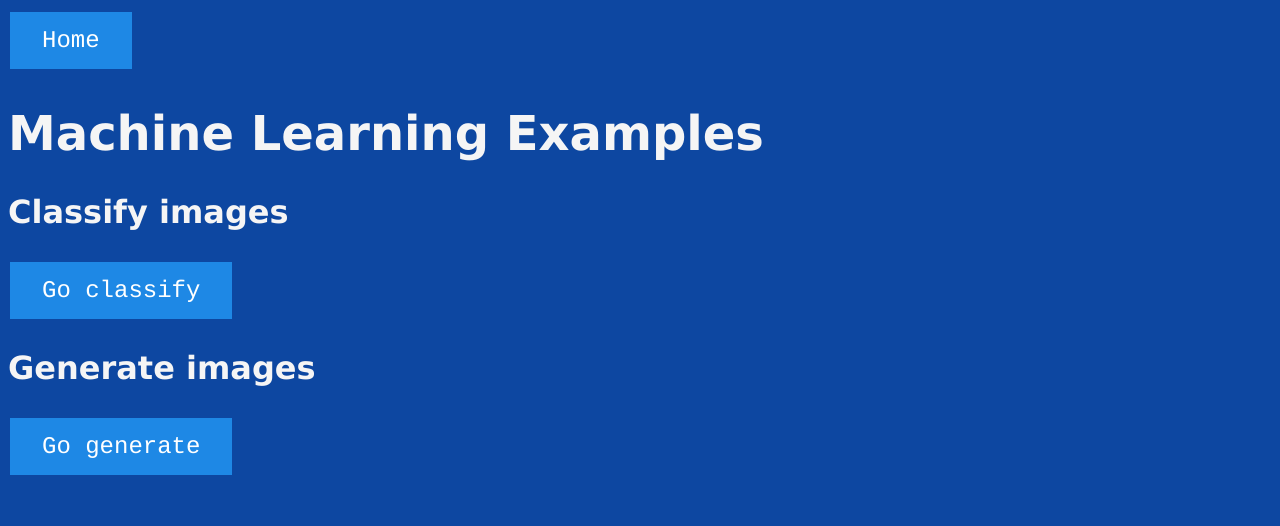
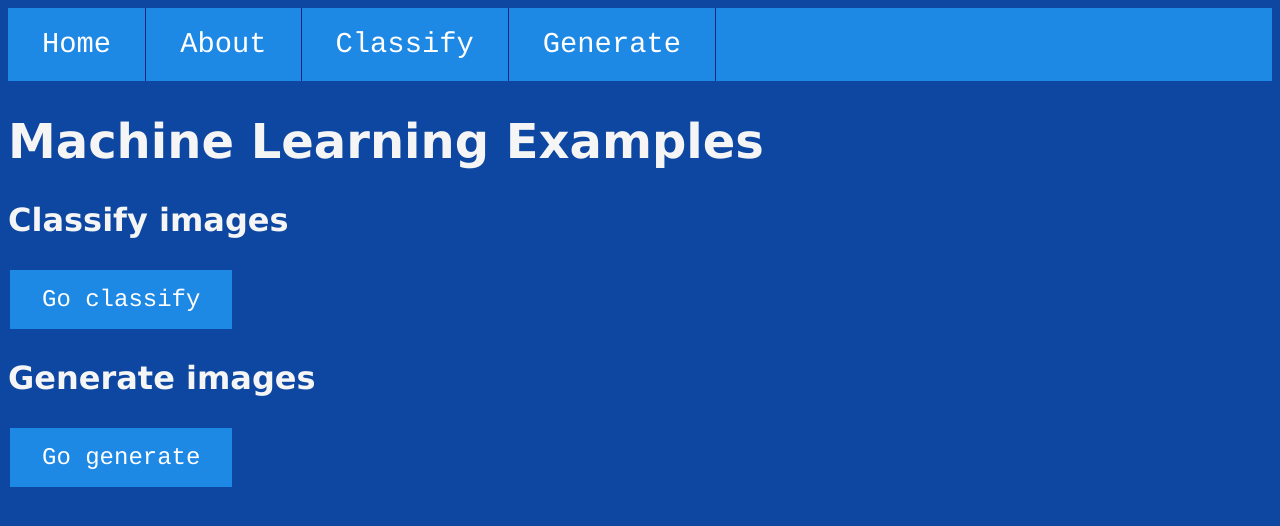
Before and after one commit to caleb-james-smith/LearningTensorflow, a Python web app: template flask/templates/main.html in a window 1280 px wide. Shown: the top 526 px of the page. Run offline with Jinja, Linux system fonts and the light colour scheme; the template is opened without the code that fills it, so the values that code supplies are empty.

Commit message:
include nav bar using buttons

```diff
--- a/flask/main.py
+++ b/flask/main.py
@@ -44,6 +44,11 @@ configure_uploads(app, upload_sets=photos)
 # main page
 @app.route('/')
 def main():
+    return render_template('main.html')
+
+#about page
+@app.route('/')
+def about():
     return render_template('main.html')
 
 # choose digit to generate
--- a/flask/static/styles/style.css
+++ b/flask/static/styles/style.css
@@ -33,11 +33,31 @@ tr:nth-child(odd) {
 tr:nth-child(even) {
   background-color: #E0E0E0;
 }
+.nav {
+    background-color: #1E88E5;
+    color: white;
+}
+.nav ul {
+    padding: 0px;
+    margin: 0px;
+    list-style-type: none;
+    font-size: 0px;
+}
+.nav ul li {
+    padding: 0px;
+    text-align: center;
+    font-size: 1.2rem;
+    border-bottom: 1px solid #1A237E;
+    transition: background-color 0.5s;
+}
+.nav ul li:hover {
+    background-color: #1A237E;
+}
 .button {
   background-color: #1E88E5;
   border: none;
   color: white;
-  padding: 15px 32px;
+  padding: 16px 32px;
   text-align: center;
   text-decoration: none;
   display: inline-block;
@@ -45,4 +65,20 @@ tr:nth-child(even) {
   font-size: 150%;
   margin: 4px 2px;
   cursor: pointer;
+  transition: background-color 0.5s;
 }
+.button:hover {
+    background-color: #1A237E;
+}
+/* change css format for wide screens */
+@media screen and (min-width: 700px) {
+    .nav ul {
+        text-align: left;
+    }
+    .nav ul li {
+        display: inline-block;
+        border-bottom: 0px;
+        border-right: 1px solid #1A237E;
+        text-align: left;
+    }
+}
--- a/flask/templates/main.html
+++ b/flask/templates/main.html
@@ -2,14 +2,38 @@
 <html>
 
 <head>
+    <title>Machine Learning</title>
+    <meta charset="utf-8" />
+    <meta name="description" content="Machine learning with tensorflow." />
+    <link rel="icon" href="{{ url_for('static',filename='icons/knight_color.ico') }}">
     <link rel= "stylesheet" type= "text/css" href= "{{ url_for('static',filename='styles/style.css') }}">
-    <title>Main Page</title>
 </head>
 
 <body>
-    <form method=GET action="{{ url_for('main') }}">
-        <input type="submit" class="button" value="Home">
-    </form>
+    <div class="nav">
+        <ul>
+            <li>
+                <form method=GET action="{{ url_for('main') }}">
+                    <input type="submit" class="button" value="Home">
+                </form>
+            </li>
+            <li>
+                <form method=GET action="{{ url_for('about') }}">
+                    <input type="submit" class="button" value="About">
+                </form>
+            </li>
+            <li>
+                <form method=GET action="{{ url_for('upload') }}">
+                    <input type="submit" class="button" value="Classify">
+                </form>
+            </li>
+            <li>
+                <form method=GET action="{{ url_for('generate') }}">
+                    <input type="submit" class="button" value="Generate">
+                </form>
+            </li>
+        </ul>
+    </div>
 
     <h1>Machine Learning Examples</h1>
 
```
Also changed, not shown: flask/templates/gen_input.html (+25 -3 lines), flask/templates/gen_output.html (+25 -3 lines), flask/templates/upload_input.html (+25 -3 lines), flask/templates/upload_output.html (+25 -3 lines).
